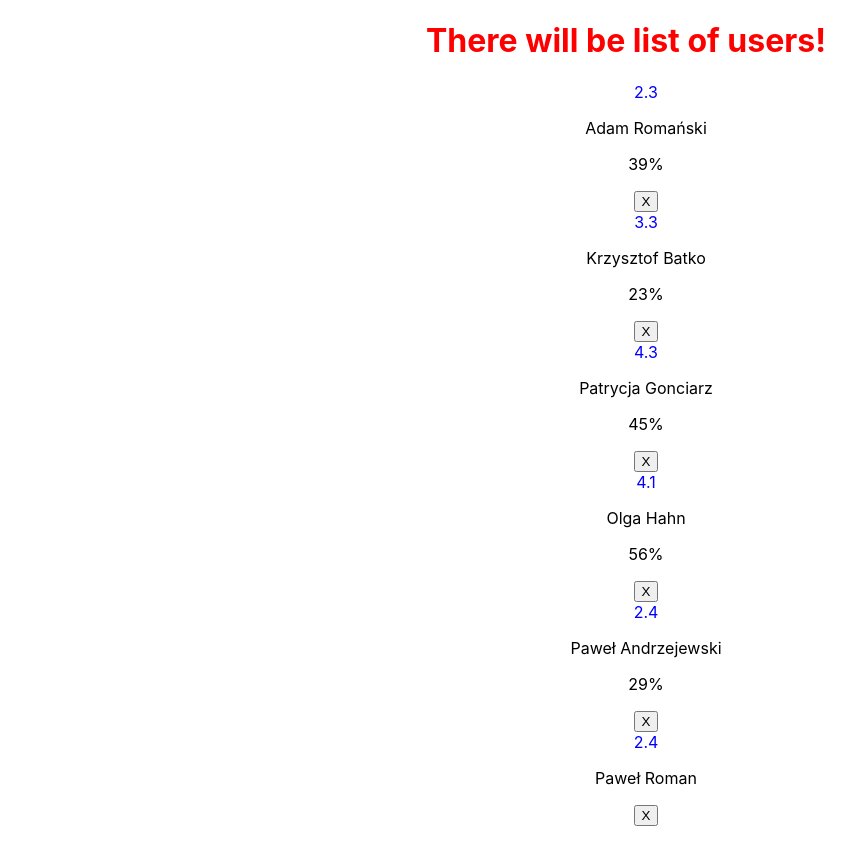
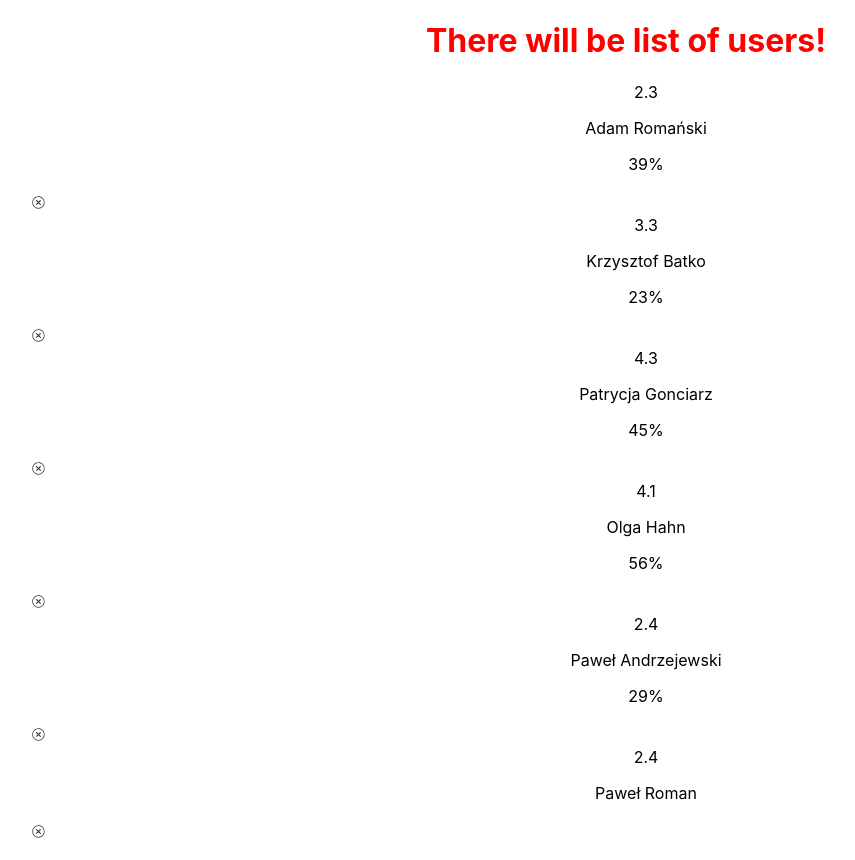
Before and after one commit to m-went/romans-exercise, a React (Create React App) app: page / in a window 1280 px wide. Shown: the whole page, without its empty margins (14-869 px from the left). Built offline with nearby package versions, Linux system fonts and the light colour scheme.

Commit message:
add delete icon for button in UserListItem component and some basic styles for this button

```diff
--- a/src/components/UserListItem/UserListItem.js
+++ b/src/components/UserListItem/UserListItem.js
@@ -1,4 +1,5 @@
 import styles from './UserListItem.module.scss';
+import { ReactComponent as Icon } from '../../assets/icons/delete-icon.svg';
 
 function UserListItem(props) {
   const { name, attendance, average } = props.user;
@@ -9,7 +10,9 @@ function UserListItem(props) {
         <p>{name}</p>
         <p>{attendance}</p>
       </div>
-      <button>X</button>
+      <button className={`${styles.button}`}>
+        <Icon />
+      </button>
     </div>
   );
 }
--- a/src/components/UserListItem/UserListItem.module.scss
+++ b/src/components/UserListItem/UserListItem.module.scss
@@ -1,3 +1,14 @@
-.h1 {
-  color: blue;
+.button {
+  width: 25px;
+  height: 25px;
+  background-color: white;
+  border: none;
+  color: white;
+  display: flex;
+  justify-content: center;
+  align-items: center;
+  svg {
+    width: 100%;
+    height: 100%;
+  }
 }
```
Also changed, not shown: src/assets/icons/delete-icon.svg (added).
